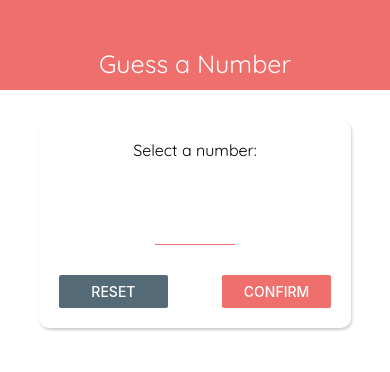
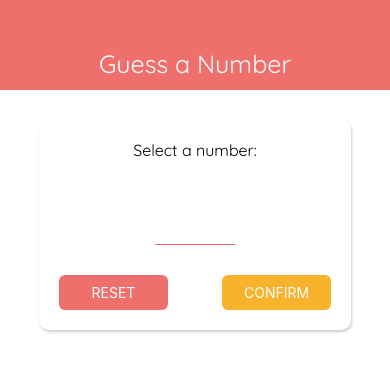
Before and after one commit to JaennPB/guess-a-number-game-app, a React Native app: screen / in a window 390 px wide. Shown: the top 372 px of the page. Built offline with nearby package versions, Linux system fonts and the light colour scheme.

Commit message:
added list

```diff
--- a/App.js
+++ b/App.js
@@ -22,8 +22,8 @@ const App = () => {
     setSelectedNumber(userSelectedNumber);
   };
 
-  const endGameHandler = (rounds) => {
-    setGameOverRounds(rounds);
+  const endGameHandler = (guesses) => {
+    setGameOverRounds(guesses.length);
   };
 
   const newGameHandler = () => {
--- /dev/null
+++ b/components/MainButton.js
@@ -0,0 +1,51 @@
+import React from "react";
+import { StyleSheet, Text, Pressable } from "react-native";
+
+import colors from "../theme/colors";
+
+const MainButton = (props) => {
+  const buttonStyles = (pressed) => {
+    let updatedStyles = [styles.buttonContainer];
+
+    if (props.primary) {
+      updatedStyles.push({ backgroundColor: colors.primary });
+      pressed && updatedStyles.push({ backgroundColor: colors.primaryPressed });
+    }
+
+    if (props.accent) {
+      updatedStyles.push({ backgroundColor: colors.accent });
+      pressed && updatedStyles.push({ backgroundColor: colors.accentPressed });
+    }
+
+    if (props.disabled) {
+      updatedStyles.push({ backgroundColor: colors.disabled });
+    }
+
+    return updatedStyles;
+  };
+
+  return (
+    <Pressable
+      style={({ pressed }) => buttonStyles(pressed)}
+      onPress={props.onPress}
+      disabled={props.disabled}
+    >
+      <Text style={styles.buttonText}>{props.children}</Text>
+    </Pressable>
+  );
+};
+
+const styles = StyleSheet.create({
+  buttonContainer: {
+    alignItems: "center",
+    justifyContent: "center",
+    paddingHorizontal: 12,
+    paddingVertical: 9,
+    borderRadius: 6,
+  },
+  buttonText: {
+    color: "white",
+  },
+});
+
+export default MainButton;
--- a/package.json
+++ b/package.json
@@ -10,12 +10,12 @@
   "dependencies": {
     "expo": "~42.0.1",
     "expo-app-loading": "^1.1.2",
+    "expo-font": "~9.2.1",
     "expo-status-bar": "~1.0.4",
     "react": "16.13.1",
     "react-dom": "16.13.1",
     "react-native": "https://github.com/expo/react-native/archive/sdk-42.0.0.tar.gz",
-    "react-native-web": "~0.13.12",
-    "expo-font": "~9.2.1"
+    "react-native-web": "~0.13.12"
   },
   "devDependencies": {
     "@babel/core": "^7.9.0"
--- a/screens/GameOverScreen.js
+++ b/screens/GameOverScreen.js
@@ -1,5 +1,7 @@
 import React from "react";
-import { StyleSheet, View, Text, Button } from "react-native";
+import { StyleSheet, View, Text } from "react-native";
+
+import MainButton from "../components/MainButton";
 
 const GameOverScreen = (props) => {
   return (
@@ -7,7 +9,9 @@ const GameOverScreen = (props) => {
       <Text>The computer guessed correctly 💻</Text>
       <Text>The secret number was: {props.guessedNumber}</Text>
       <Text>Number of rounds it took to beat you: {props.rounds}</Text>
-      <Button title="New Game" onPress={props.startNewGame} />
+      <MainButton primary onPress={props.startNewGame}>
+        NEW GAME
+      </MainButton>
     </View>
   );
 };
--- a/screens/GameScreen.js
+++ b/screens/GameScreen.js
@@ -1,39 +1,41 @@
 import React, { useState, useRef, useEffect } from "react";
-import { StyleSheet, View, Text, Button, Alert } from "react-native";
+import { StyleSheet, View, Text, Alert, ScrollView } from "react-native";
+import { FontAwesome } from "@expo/vector-icons";
 
 import NumberBox from "../components/NumberBox";
 import Card from "../components/Card";
+import MainButton from "../components/MainButton";
 
 import defaultStyles from "../theme/defaultStyles";
+import colors from "../theme/colors";
 
-const generateRandomNum = (min, max, exclude) => {
+const generateRdmNum = (min, max, exclude) => {
   min = Math.ceil(min);
   max = Math.floor(max);
   const randomNum = Math.floor(Math.random() * (max - min)) + min;
 
   if (randomNum === exclude) {
-    return generateRandomNum(min, max, exclude);
+    return generateRdmNum(min, max, exclude);
   } else {
     return randomNum;
   }
 };
 
 const GameScreen = (props) => {
-  const [currentGuess, setCurrentGuess] = useState(
-    generateRandomNum(1, 100, props.userChoice)
-  );
-  const [rounds, setRounds] = useState(0);
+  const initalGuess = generateRdmNum(1, 100, userChoice);
+  const [currentGuess, setCurrentGuess] = useState(initalGuess);
+  const [guesses, setGuesses] = useState([initalGuess]);
 
   const { userChoice, endGame } = props;
 
+  const currentLow = useRef(1);
+  const currentHigh = useRef(100);
+
   useEffect(() => {
     if (currentGuess === userChoice) {
-      endGame(rounds);
+      endGame(guesses);
     }
   }, [currentGuess, userChoice, endGame]);
-
-  const currentLow = useRef(1);
-  const currentHigh = useRef(100);
 
   const nextGuessHandler = (direction) => {
     if (
@@ -49,18 +51,29 @@ const GameScreen = (props) => {
     if (direction === "lower") {
       currentHigh.current = currentGuess;
     } else if (direction === "higher") {
-      currentLow.current = currentGuess;
+      currentLow.current = currentGuess + 1;
     }
 
-    const nextGuess = generateRandomNum(
+    const nextGuess = generateRdmNum(
       currentLow.current,
       currentHigh.current,
       currentGuess
     );
 
     setCurrentGuess(nextGuess);
-    setRounds((oldState) => oldState + 1);
+    setGuesses((oldstate) => [nextGuess, ...oldstate]);
   };
+
+  const renderGuessesList = (item, round) => (
+    <View key={item} style={styles.listItem}>
+      <Text style={[styles.listItemText, defaultStyles.regularText]}>
+        Round: <Text style={styles.listItemNumber}>{round}</Text>
+      </Text>
+      <Text style={[styles.listItemText, defaultStyles.regularText]}>
+        Guess: <Text style={styles.listItemNumber}>{item}</Text>
+      </Text>
+    </View>
+  );
 
   return (
     <View style={styles.screen}>
@@ -69,12 +82,24 @@ const GameScreen = (props) => {
       </Text>
       <NumberBox>{currentGuess}</NumberBox>
       <Card style={styles.buttonContainer}>
-        <Button title="Lower" onPress={nextGuessHandler.bind(this, "lower")} />
-        <Button
-          title="Higher"
-          onPress={nextGuessHandler.bind(this, "higher")}
-        />
+        <View style={styles.button}>
+          <MainButton accent onPress={nextGuessHandler.bind(this, "lower")}>
+            <FontAwesome name="angle-down" size={25} />
+          </MainButton>
+        </View>
+        <View style={styles.button}>
+          <MainButton accent onPress={nextGuessHandler.bind(this, "higher")}>
+            <FontAwesome name="angle-up" size={25} />
+          </MainButton>
+        </View>
       </Card>
+      <View style={styles.listContainer}>
+        <ScrollView contentContainerStyle={styles.list}>
+          {guesses.map((guess, index) =>
+            renderGuessesList(guess, guesses.length - index)
+          )}
+        </ScrollView>
+      </View>
     </View>
   );
 };
@@ -83,15 +108,49 @@ const styles = StyleSheet.create({
   screen: {
     flex: 1,
     alignItems: "center",
-    paddingVertical: 30,
+    paddingTop: 30,
   },
   message: {
     fontSize: 18,
   },
   buttonContainer: {
     flexDirection: "row",
+    width: "70%",
+    justifyContent: "space-between",
+  },
+  button: {
+    width: "20%",
+  },
+  listContainer: {
+    width: "100%",
+    marginTop: 20,
+    flex: 1,
+    backgroundColor: colors.primary,
+    borderTopRightRadius: 15,
+    borderTopLeftRadius: 15,
+    paddingVertical: 20,
+  },
+  list: {
+    alignItems: "center",
+    justifyContent: "flex-end",
+    flexGrow: 1,
+  },
+  listItem: {
     width: "80%",
+    borderBottomWidth: 1,
+    borderBottomColor: colors.accent,
+    marginVertical: 10,
+    flexDirection: "row",
     justifyContent: "space-between",
+    paddingBottom: 10,
+    paddingHorizontal: 5,
+  },
+  listItemText: {
+    fontSize: 20,
+    color: "white",
+  },
+  listItemNumber: {
+    color: "white",
   },
 });
 
--- a/screens/StartGameScreen.js
+++ b/screens/StartGameScreen.js
@@ -3,7 +3,6 @@ import {
   StyleSheet,
   View,
   Text,
-  Button,
   TouchableWithoutFeedback,
   Keyboard,
   Alert,
@@ -12,8 +11,8 @@ import {
 import Card from "../components/Card";
 import Input from "../components/Input";
 import NumberBox from "../components/NumberBox";
+import MainButton from "../components/MainButton";
 
-import colors from "../theme/colors";
 import defaultStyles from "../theme/defaultStyles";
 
 const StartGameScreen = (props) => {
@@ -56,11 +55,9 @@ const StartGameScreen = (props) => {
           You selected number:
         </Text>
         <NumberBox>{selectedNumber}</NumberBox>
-        <Button
-          title="Start Game"
-          color={colors.accent}
-          onPress={props.startGame.bind(this, selectedNumber)}
-        />
+        <MainButton accent onPress={props.startGame.bind(this, selectedNumber)}>
+          START GAME
+        </MainButton>
       </Card>
     );
   }
@@ -82,19 +79,18 @@ const StartGameScreen = (props) => {
           />
           <View style={styles.buttonContainer}>
             <View style={styles.button}>
-              <Button
-                title="Reset"
-                color={colors.secondary}
-                onPress={resetValueHanlder}
-              />
+              <MainButton primary onPress={resetValueHanlder}>
+                RESET
+              </MainButton>
             </View>
             <View style={styles.button}>
-              <Button
-                title="Confirm"
-                color={colors.primary}
+              <MainButton
+                accent
                 onPress={confirmValueHandler}
                 disabled={isConfirmed}
-              />
+              >
+                CONFIRM
+              </MainButton>
             </View>
           </View>
         </Card>
--- a/theme/colors.js
+++ b/theme/colors.js
@@ -1,5 +1,8 @@
 export default {
   primary: "#EF6F6C",
-  secondary: "#546A76",
+  disabled: "#546A7650",
   accent: "#F7B32B",
+
+  primaryPressed: "#EF6F6C90",
+  accentPressed: "#F7B32B90",
 };
```
